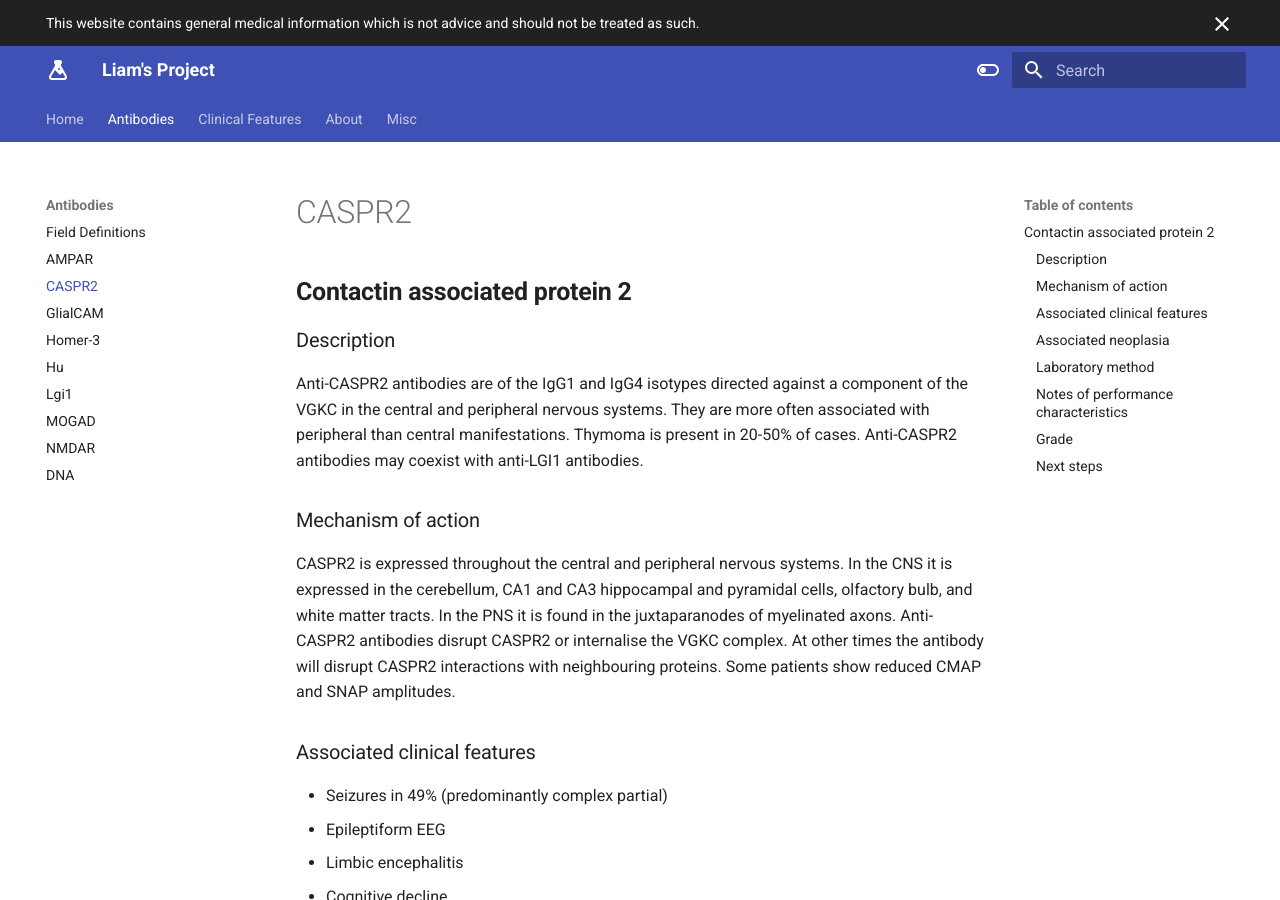
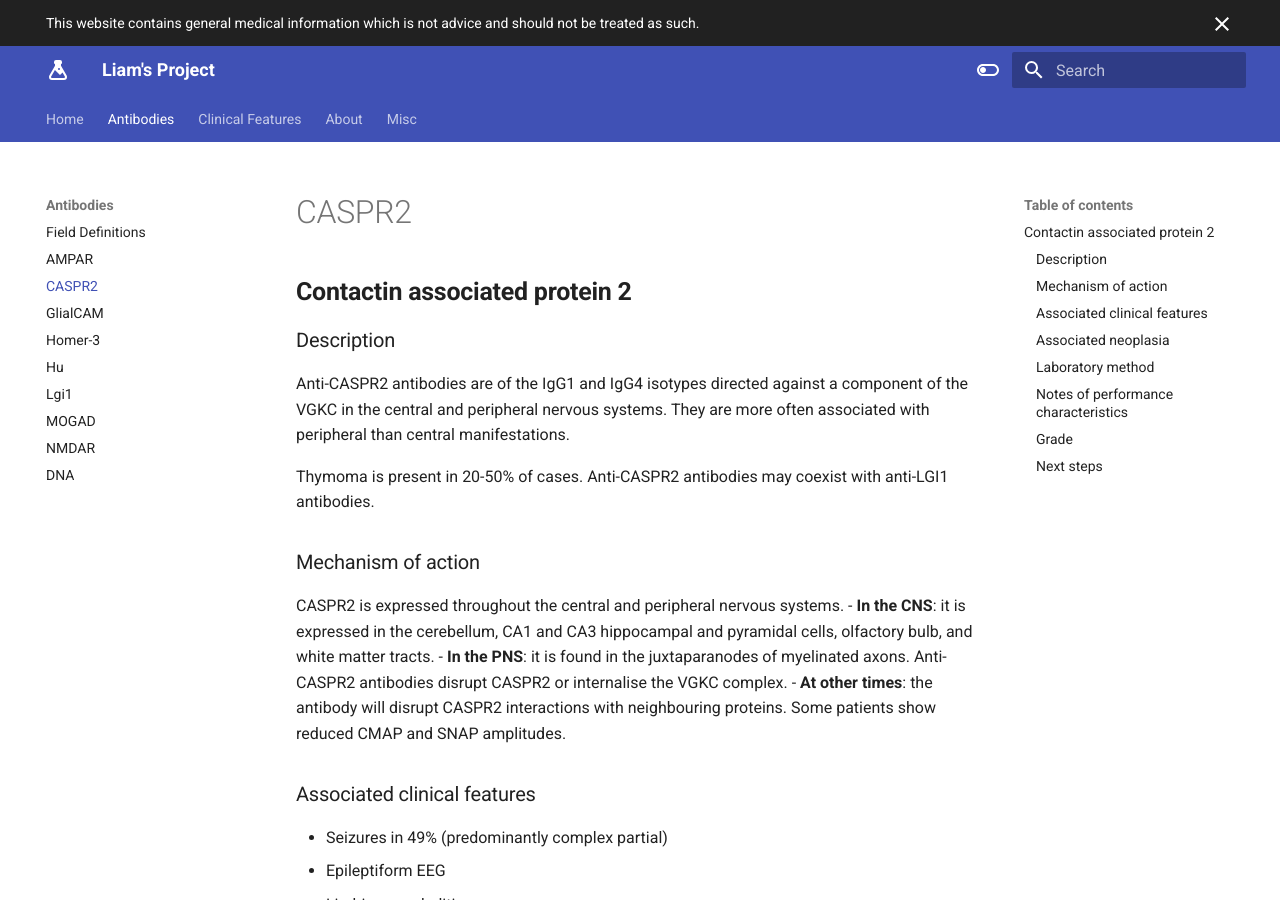
Before and after one commit to monchee/liamsproject, an MkDocs documentation site: the page built from docs/antibodies/caspr2.md, in a window 1280 px wide and 900 px high. Built offline with MkDocs 1.6.1 and Material for MkDocs 9.7.7, drawn with Linux system fonts in a browser that asks for light colours; plug-ins that fetch from the network failed and are left out.

Commit message:
Update caspr2.md

```diff
--- a/docs/antibodies/caspr2.md
+++ b/docs/antibodies/caspr2.md
@@ -21,10 +21,14 @@
 
 ### Description
 Anti-CASPR2 antibodies are of the IgG1 and IgG4 isotypes directed against a component of the VGKC in the central and peripheral nervous systems. They are more often associated with peripheral than central manifestations.
+
 Thymoma is present in 20-50% of cases. Anti-CASPR2 antibodies may coexist with anti-LGI1 antibodies.
 
 ### Mechanism of action
-CASPR2 is expressed throughout the central and peripheral nervous systems. In the CNS it is expressed in the cerebellum, CA1 and CA3 hippocampal and pyramidal cells, olfactory bulb, and white matter tracts. In the PNS it is found in the juxtaparanodes of myelinated axons. Anti-CASPR2 antibodies disrupt CASPR2 or internalise the VGKC complex. At other times the antibody will disrupt CASPR2 interactions with neighbouring proteins. Some patients show reduced CMAP and SNAP amplitudes.
+CASPR2 is expressed throughout the central and peripheral nervous systems.
+- **In the CNS**: it is expressed in the cerebellum, CA1 and CA3 hippocampal and pyramidal cells, olfactory bulb, and white matter tracts.
+- **In the PNS**: it is found in the juxtaparanodes of myelinated axons. Anti-CASPR2 antibodies disrupt CASPR2 or internalise the VGKC complex.
+- **At other times**: the antibody will disrupt CASPR2 interactions with neighbouring proteins. Some patients show reduced CMAP and SNAP amplitudes.
 
 ### Associated clinical features
 - Seizures in 49% (predominantly complex partial)
```
